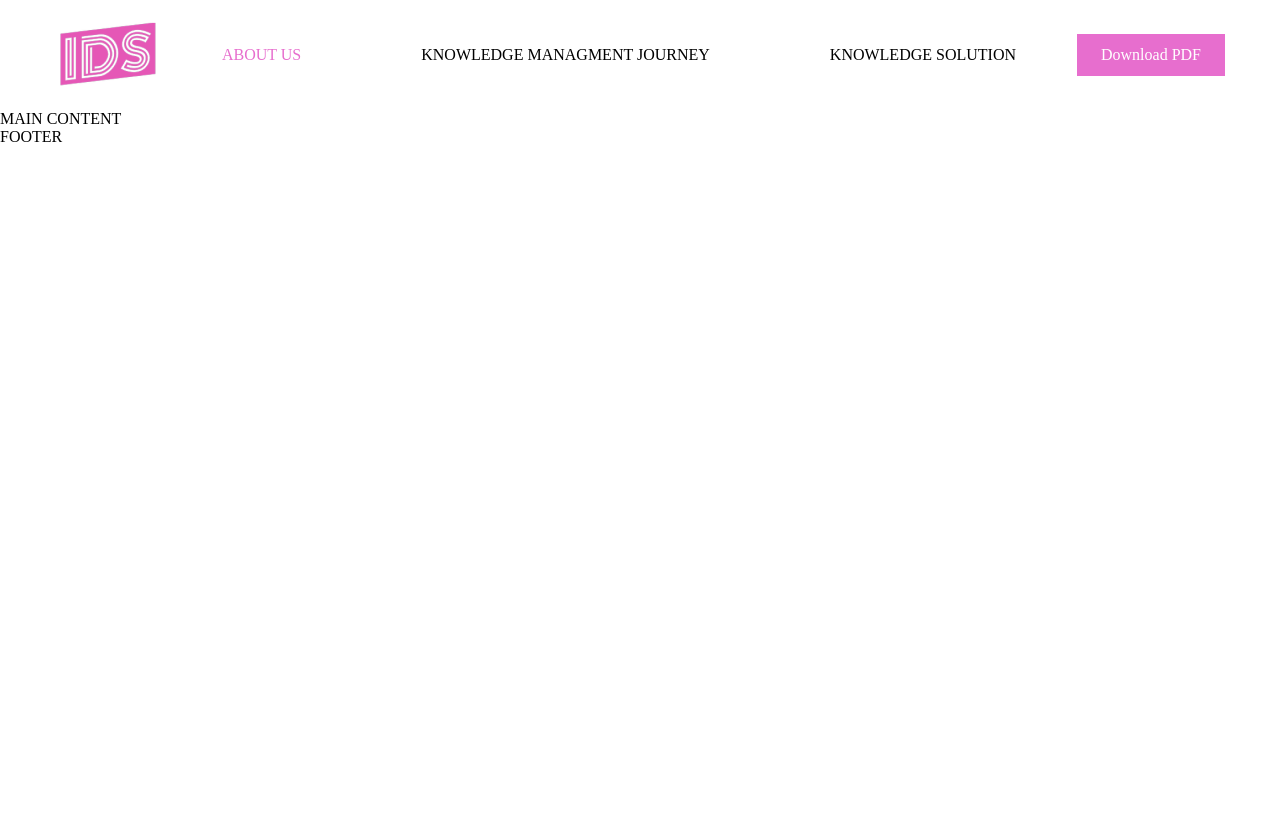
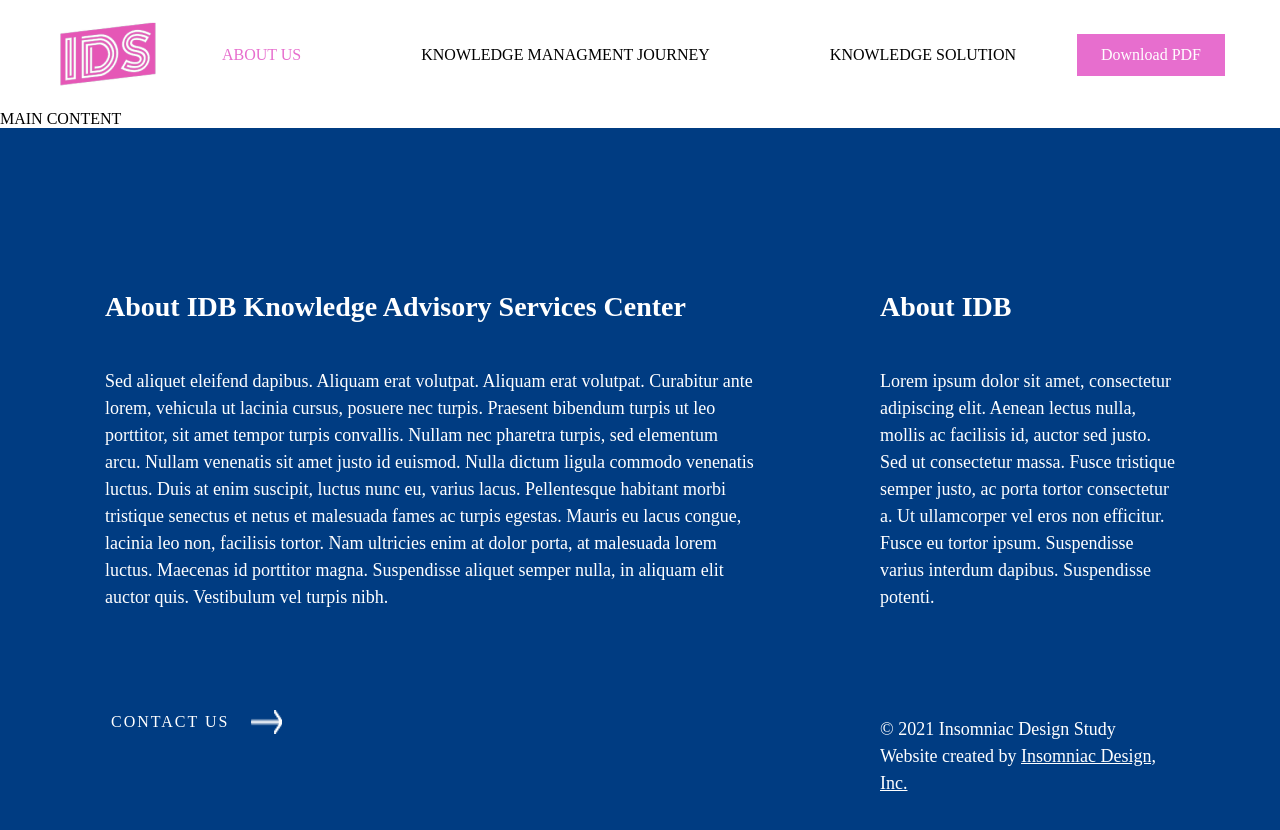
Before and after one commit to StasCatei/ide-project, a website: page src/html/views/index.html in a window 1280 px wide. Before the commit the page ends 800 px from the top, so only its background shows below. Drawn offline with nearby package versions, Linux system fonts and the light colour scheme; files that its build step writes are made by us from their sources; files whose address does not match are found by name.

Commit message:
Make the footer of site

```diff
--- a/src/html/views/index.html
+++ b/src/html/views/index.html
@@ -43,7 +43,40 @@
     </main>
     <!-- .main-wrapper -->
     <footer class="main-footer">
-      FOOTER
+      <div class="footer-left-text">
+        <h4>About IDB Knowledge Advisory Services Center</h4>
+        <p>
+          Sed aliquet eleifend dapibus. Aliquam erat volutpat. Aliquam erat
+          volutpat. Curabitur ante lorem, vehicula ut lacinia cursus, posuere
+          nec turpis. Praesent bibendum turpis ut leo porttitor, sit amet tempor
+          turpis convallis. Nullam nec pharetra turpis, sed elementum arcu.
+          Nullam venenatis sit amet justo id euismod. Nulla dictum ligula
+          commodo venenatis luctus. Duis at enim suscipit, luctus nunc eu,
+          varius lacus. Pellentesque habitant morbi tristique senectus et netus
+          et malesuada fames ac turpis egestas. Mauris eu lacus congue, lacinia
+          leo non, facilisis tortor. Nam ultricies enim at dolor porta, at
+          malesuada lorem luctus. Maecenas id porttitor magna. Suspendisse
+          aliquet semper nulla, in aliquam elit auctor quis. Vestibulum vel
+          turpis nibh.
+        </p>
+        <button>
+          <a href="/">contact us <img src="../../img/arrow.png" /></a>
+        </button>
+      </div>
+      <div class="footer-right-text">
+        <h4>About IDB</h4>
+        <p>
+          Lorem ipsum dolor sit amet, consectetur adipiscing elit. Aenean lectus
+          nulla, mollis ac facilisis id, auctor sed justo. Sed ut consectetur
+          massa. Fusce tristique semper justo, ac porta tortor consectetur a. Ut
+          ullamcorper vel eros non efficitur. Fusce eu tortor ipsum. Suspendisse
+          varius interdum dapibus. Suspendisse potenti.
+        </p>
+        <div class="copyright">
+          <p>© 2021 Insomniac Design Study</p>
+          <p>Website created by <a href="/"> Insomniac Design, Inc. </a></p>
+        </div>
+      </div>
     </footer>
     <!-- .main-footer -->
     <script src="js/app.js"></script>
--- a/src/scss/components/_footer.scss
+++ b/src/scss/components/_footer.scss
@@ -0,0 +1,52 @@
+.main-footer {
+    display: grid;
+    grid-template-columns: 1fr 1fr;
+    grid-column-gap: 125px;
+    padding: 120px 105px 120px 105px;
+    background-color: $colorBlue;
+    color: $colorButton;
+    height: max-content;
+    h4 {
+      font-size: 28px;
+      line-height: 42px;
+    }
+    p {
+      margin-top: 40px;
+      @include text;
+    }
+    button {
+      margin-top: 80px;
+      border: none;
+      background-color: transparent;
+      color: $colorButton;
+      text-transform: uppercase;
+      a {
+        display: flex;
+        gap: 22px;
+        text-decoration: none;
+        color: $colorButton;
+        font-size: 16px;
+        line-height: 24px;
+        letter-spacing: 2px;
+      }
+    }
+
+    .footer-right-text {
+      a {
+        color: $colorButton;
+      }
+      .copyright {
+        margin-top: 105px;
+        @include text;
+        p {
+          margin: 0;
+          padding: 0;
+        }
+      }
+    }
+    .footer-left-text {
+      h4 {
+        width: 650px;
+      }
+    }
+}
```
Also changed, not shown: src/img/arrow.png (added).
